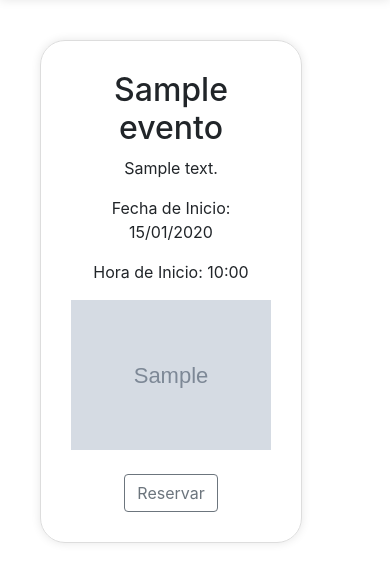
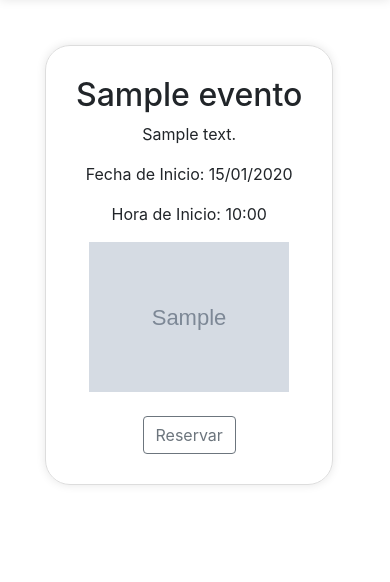
Before and after one commit to luciano771/Meraki, a PHP site: page /meraki/Entradas/Views/Eventos.html in a window 390 px wide; the page is wider, and only the part inside the window is pictured. Shown: the part 95-677 px from the top of that part. Run offline with PHP 8.4, Linux system fonts and the light colour scheme; tables that the repository leaves empty or names only in its code hold one stand-in row (values such as "Sample post"); grey boxes marked "Sample" are stand-in pictures.

Commit message:
Version 1.1.1.0

```diff
--- a/Entradas/Views/Estilos/Eventos.css
+++ b/Entradas/Views/Estilos/Eventos.css
@@ -67,3 +67,12 @@ img{
     max-height: 200px;
 
 }
+
+
+@media (max-width: 768px) {
+    #eventos-container {
+        display: inline-block; /* Cambia la propiedad display a inline-block en pantallas más pequeñas */
+        width: auto; /* Deja que los divs ocupen el ancho disponible */
+        margin: 5px;
+    }
+}
```
